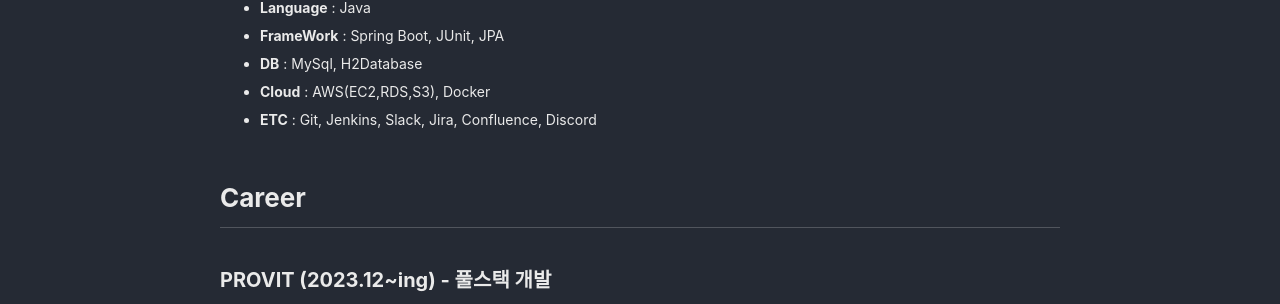
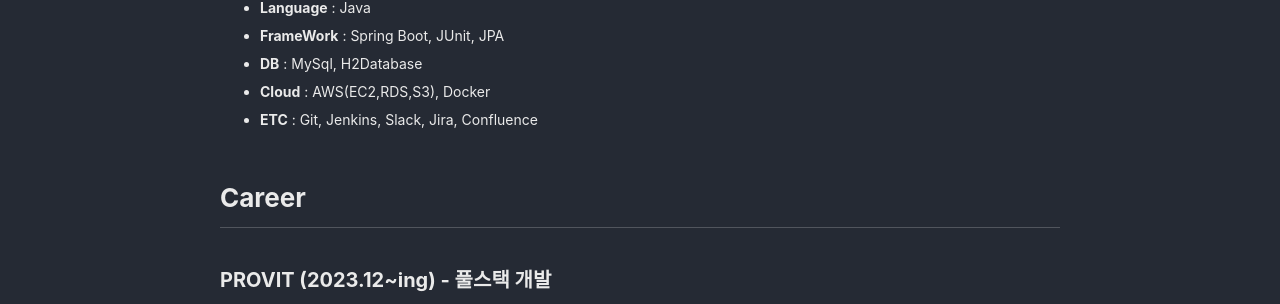
Before and after one commit to one-zeze/one-zeze.github.io, a Jekyll site: the page built from _posts/2024-03-29-about.md, in a window 1280 px wide and 900 px high. Shown: the part 431-735 px from the top of the window. Built offline with Jekyll 4.4.1, drawn with Linux system fonts in a browser that asks for light colours; cached includes are drawn as plain includes.

Commit message:
Update about.md

```diff
--- a/_posts/2024-03-29-about.md
+++ b/_posts/2024-03-29-about.md
@@ -32,7 +32,7 @@ last_modified_at: 2024-04-05
 - **FrameWork** : Spring Boot, JUnit, JPA
 - **DB** : MySql, H2Database
 - **Cloud** : AWS(EC2,RDS,S3), Docker
-- **ETC** : Git, Jenkins, Slack, Jira, Confluence, Discord
+- **ETC** : Git, Jenkins, Slack, Jira, Confluence
 
 <!-- **Language** : Java
 
```
